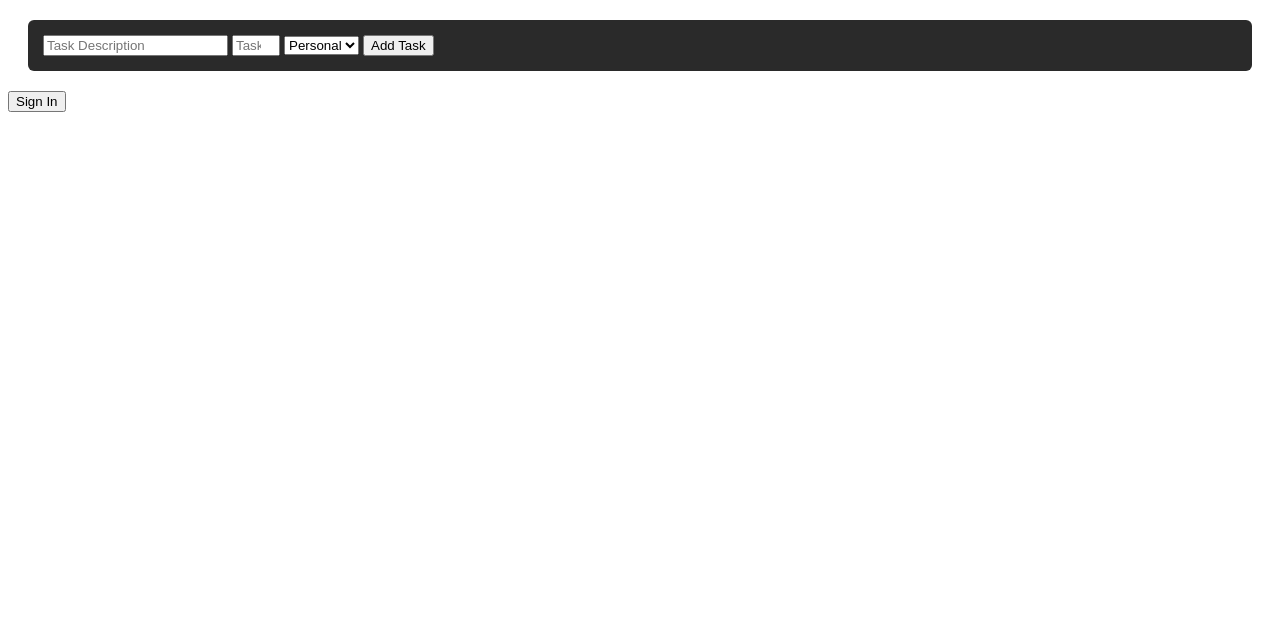
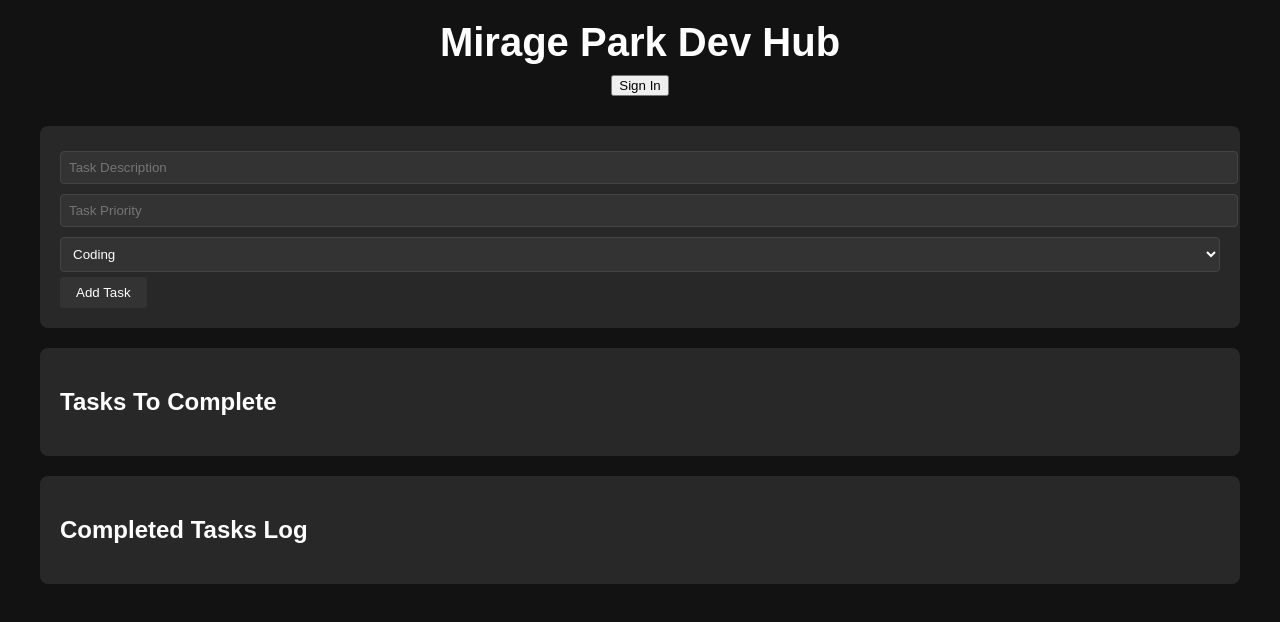
Before and after one commit to Rosesandthorns/Mirage, a plain HTML site: page index.html in a window 1280 px wide. Drawn offline with Linux system fonts and the light colour scheme; no server answers.

Commit message:
Update index.html

```diff
--- a/index.html
+++ b/index.html
@@ -10,7 +10,87 @@
     <script src="https://www.gstatic.com/firebasejs/9.1.3/firebase-firestore.js" type="module"></script>
 
     <style>
-        /* Existing styles remain unchanged */
+        body {
+            margin: 0;
+            padding: 20px;
+            font-family: Arial, sans-serif;
+            background-color: #121212;
+            color: #ffffff;
+        }
+
+        .container {
+            max-width: 1200px;
+            margin: 0 auto;
+        }
+
+        .header {
+            text-align: center;
+            margin-bottom: 30px;
+        }
+
+        .header h1 {
+            font-size: 2.5em;
+            margin: 0;
+        }
+
+        .task-form {
+            background-color: #282828;
+            padding: 20px;
+            border-radius: 8px;
+            margin-bottom: 20px;
+        }
+
+        .task-form input, .task-form select {
+            width: 100%;
+            padding: 8px;
+            margin: 5px 0;
+            background-color: #333;
+            border: 1px solid #444;
+            color: #fff;
+            border-radius: 4px;
+        }
+
+        .task-form button {
+            background-color: #333;
+            color: #fff;
+            border: none;
+            padding: 8px 16px;
+            border-radius: 4px;
+            cursor: pointer;
+        }
+
+        .task-form button:hover {
+            background-color: #555;
+        }
+
+        .tasks-section {
+            background-color: #282828;
+            padding: 20px;
+            border-radius: 8px;
+            margin-bottom: 20px;
+        }
+
+        .task {
+            background-color: #333;
+            padding: 10px;
+            margin: 10px 0;
+            border-radius: 4px;
+        }
+
+        .completed-tasks-section {
+            background-color: #282828;
+            padding: 20px;
+            border-radius: 8px;
+            margin-bottom: 20px;
+        }
+
+        .countdown-timer {
+            text-align: center;
+            font-family: monospace;
+            font-size: 1.5em;
+            margin: 20px 0;
+        }
+
         .sign-in-form {
             display: none;
             position: fixed;
@@ -23,16 +103,20 @@
             z-index: 1000;
             box-shadow: 0 0 10px rgba(0,0,0,0.5);
         }
+
         .sign-in-form.active {
             display: block;
         }
+
         .sign-in-form .form-group {
             margin-bottom: 10px;
         }
+
         .sign-in-form label {
             display: block;
             margin-bottom: 5px;
         }
+
         .sign-in-form input {
             width: 100%;
             padding: 8px;
@@ -41,11 +125,13 @@
             color: #e0e0e0;
             border-radius: 4px;
         }
+
         .sign-in-form .form-buttons {
             display: flex;
             gap: 10px;
             justify-content: flex-end;
         }
+
         .sign-in-form .form-button {
             padding: 8px 15px;
             cursor: pointer;
@@ -54,54 +140,55 @@
             background: #333;
             color: #e0e0e0;
         }
+
         .sign-in-form .form-button:hover {
             background: #555;
         }
 
-        /* Ensure unique IDs and proper styling */
-        .task-form {
-            margin: 20px;
-            padding: 15px;
-            background: #2a2a2a;
-            border-radius: 6px;
+        @media (max-width: 600px) {
+            .container {
+                padding: 0 10px;
             }
 
-        .task {
-            margin: 10px 0;
-            padding: 10px;
-            background: #333;
-            border-radius: 4px;
-        }
-
-        /* Responsive design */
-        @media (max-width: 600px) {
             .task-form input, .task-form select {
                 width: 100%;
                 margin: 5px 0;
-            }
-
-            .sign-in-form {
-                width: 90%;
-                max-width: 400px;
             }
         }
     </style>
 </head>
 <body>
-    <div id="countdownTimer"></div>
-    <div class="overlay" id="overlay"></div>
-    <div class="task-form" id="taskForm">
+    <div class="container">
+        <div class="header">
+            <h1>Mirage Park Dev Hub</h1>
+            <button onclick="showSignInForm()" id="signInButton" style="margin-top: 10px;">Sign In</button>
+        </div>
+
+        <div class="countdown-timer" id="countdownTimer"></div>
+
+        <div class="task-form">
             <input type="text" id="taskDescription" placeholder="Task Description" required>
             <input type="number" id="taskPriority" placeholder="Task Priority" min="1" max="5" required>
             <select id="taskType" required>
-            <option value="personal">Personal</option>
-            <option value="work">Work</option>
-            <option value="other">Other</option>
+                <option value="coding">Coding</option>
+                <option value="art">Art</option>
+                <option value="modelling">Modelling</option>
+                <option value="refining">Refining</option>
             </select>
             <button onclick="addTask()">Add Task</button>
         </div>
+
+        <div class="tasks-section">
+            <h2>Tasks To Complete</h2>
             <div id="tasks"></div>
+        </div>
+
+        <div class="completed-tasks-section">
+            <h2>Completed Tasks Log</h2>
             <div id="completedTasks"></div>
+        </div>
+    </div>
+
     <div class="sign-in-form" id="signInForm">
         <h3>Sign In</h3>
         <form id="signInContent">
@@ -119,7 +206,6 @@
             </div>
         </form>
     </div>
-    <button onclick="showSignInForm()" id="signInButton">Sign In</button>
 
     <script type="module">
         // Initialize Firebase
@@ -137,12 +223,10 @@
 
         // Sign-in functionality
         function showSignInForm() {
-            document.getElementById('overlay').classList.add('active');
             document.getElementById('signInForm').classList.add('active');
         }
 
         function closeSignInForm() {
-            document.getElementById('overlay').classList.remove('active');
             document.getElementById('signInForm').classList.remove('active');
         }
 
@@ -214,7 +298,7 @@
                 // Clear form
                 document.getElementById('taskDescription').value = '';
                 document.getElementById('taskPriority').value = '';
-                document.getElementById('taskType').value = 'personal';
+                document.getElementById('taskType').value = 'coding';
                 await loadTasks();
             } catch (error) {
                 console.error("Error adding task:", error);
```
Lines whose indentation alone changed are shown as unchanged.
